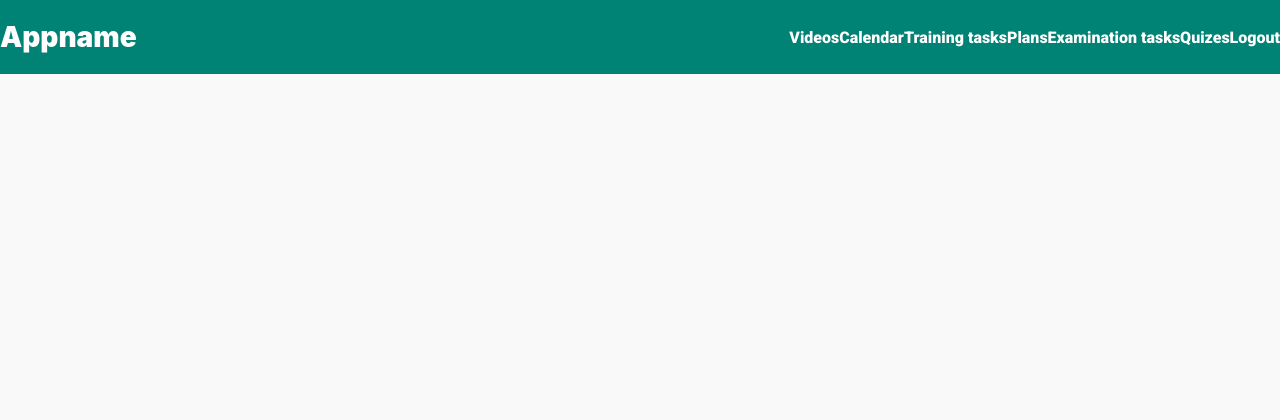
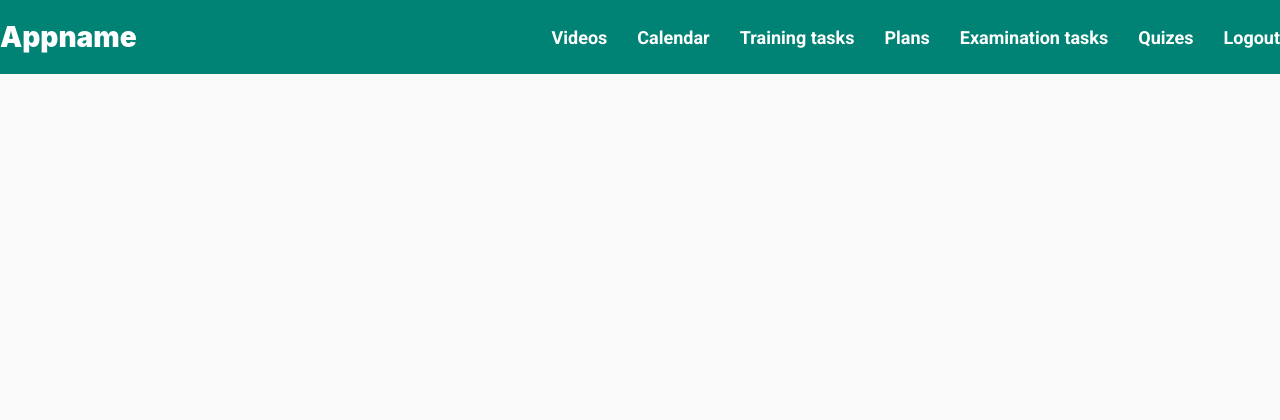
Before and after one commit to DorianWlodarczykZapas/TutorApp, a Django app: page /users/ in a window 1280 px wide. Shown: the top 420 px of the page. Run offline with Django 4.2, Linux system fonts and the light colour scheme; the visitor is signed in with stand-in values (Sample User, id 1).

Commit message:
Style: Change nav-link-as-text parameters

```diff
--- a/TutorApp/static/assets/css/navbar.css
+++ b/TutorApp/static/assets/css/navbar.css
@@ -24,9 +24,10 @@
 .nav-links a,
 .nav-link-as-text {
     color: white;
-    font-weight: 900;
-    font-size: 16px;
+    margin-left: clamp(15px, 3vw, 30px);
     text-decoration: none;
+    font-weight: 600;
+    font-size: clamp(14px, 1.6vw, 18px);
     background: none;
     border: none;
     cursor: pointer;
```
